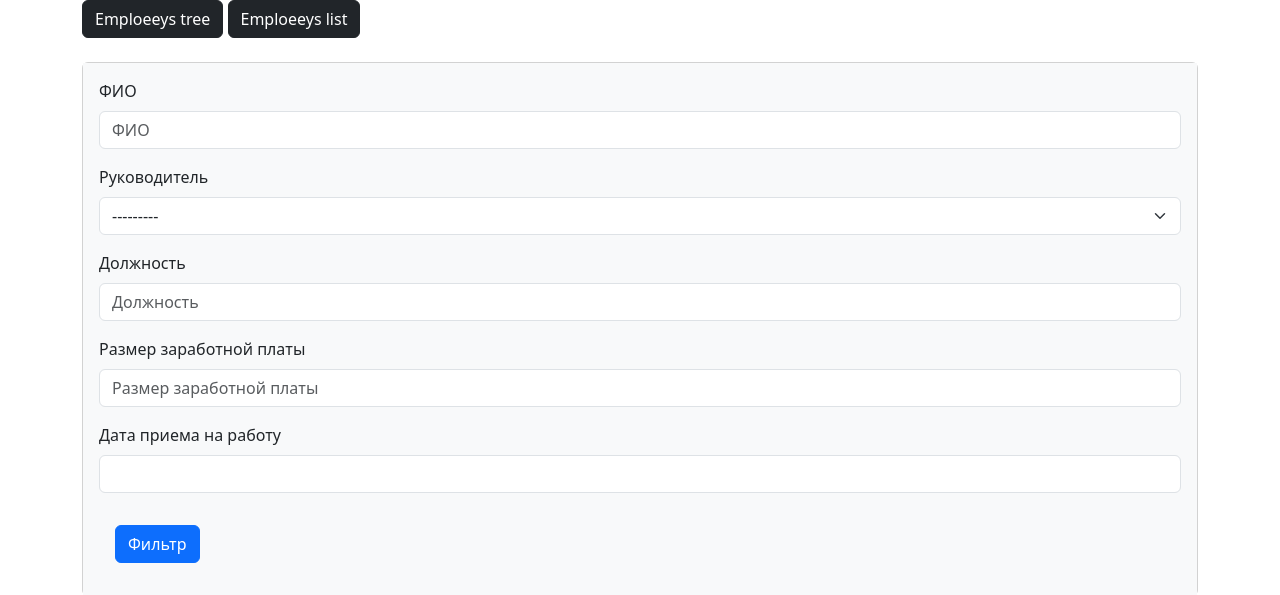
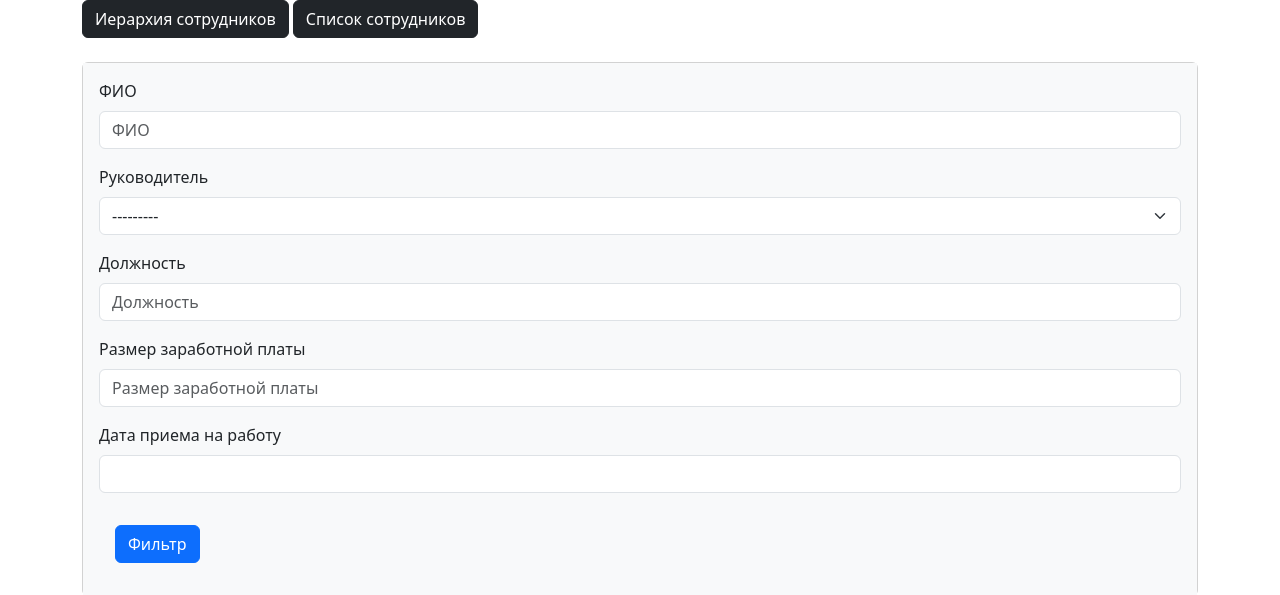
Before and after one commit to AleksandrKosmylev/abz_test_task, a Django app: page /employees/ in a window 1280 px wide. Shown: the top 595 px of the page. Run offline with Django 5.2, Linux system fonts and the light colour scheme; data that the repository does not hold is empty; some libraries are stand-ins or nearby versions.

Commit message:
update Makefile and README.md, add database

```diff
--- a/employees/templates/layout.html
+++ b/employees/templates/layout.html
@@ -12,8 +12,8 @@
 
   <div class="container">
     <div>
-        <a href="/" class="btn btn-dark">Emploeeys tree</a>
-        <a href="{% url 'employees' %}" class="btn btn-dark">Emploeeys list</a>
+        <a href="/" class="btn btn-dark">Иерархия сотрудников </a>
+        <a href="{% url 'employees' %}" class="btn btn-dark">Список сотрудников</a>
         {% if user.is_authenticated %}
         {% else %}
       {% endif %}
```
Also changed, not shown: README.md, 2 other files.
